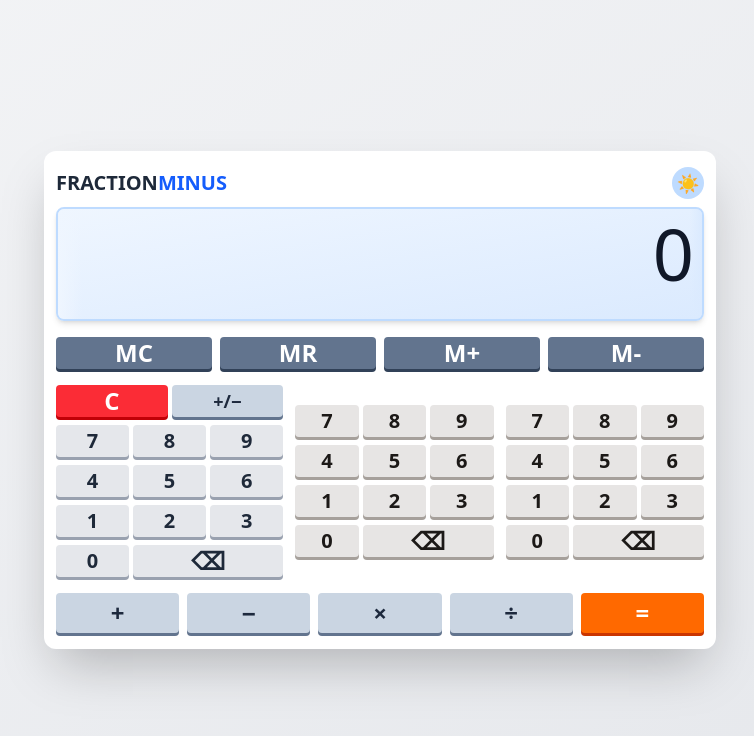
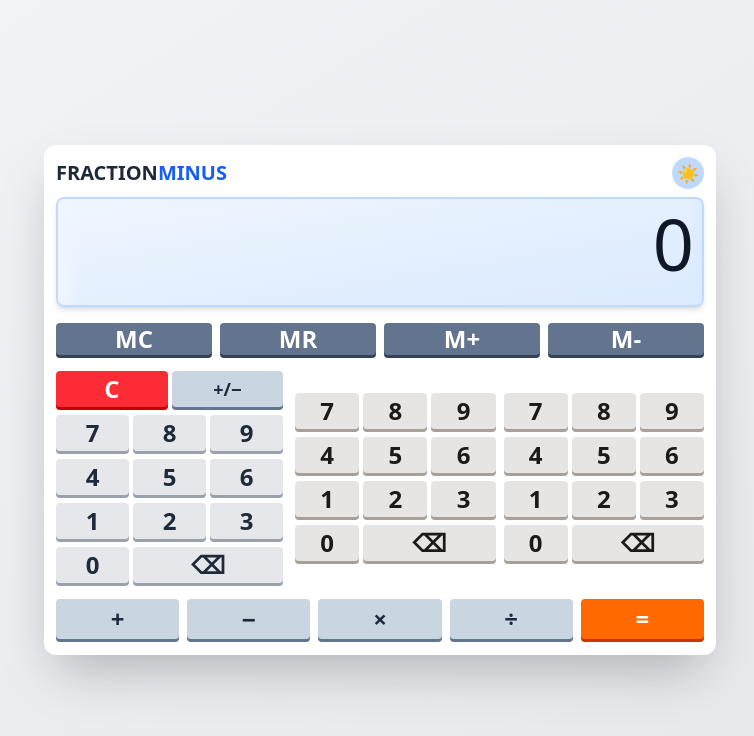
Before and after one commit to kototok903/fraction-calculator, a React (Vite) app: page / in a window 1280 px wide. Shown: the top 736 px of the page, without its empty margins (260-1014 px from the left). Built offline with nearby package versions, Linux system fonts and the light colour scheme.

Commit message:
chore(styles): button size changes

```diff
--- a/src/components/Calculator.tsx
+++ b/src/components/Calculator.tsx
@@ -201,7 +201,7 @@ export function Calculator() {
   };
 
   return (
-    <div className="bg-calc px-3 py-4 md:rounded-xl shadow-2xl md:max-w-2xl w-full min-w-0">
+    <div className="bg-calc px-3 pt-3 pb-4 md:rounded-xl shadow-2xl md:max-w-2xl w-full min-w-0">
       <div className="flex items-center justify-between mb-2">
         <h1 className="text-xl font-bold text-title">
           FRACTION<span className="text-title-accent">MINUS</span>
@@ -236,7 +236,7 @@ export function Calculator() {
           onToggleSign={handleToggleSign}
         />
 
-        <div className="flex-[1.5] md:flex-[1.8] px-2 md:px-0 flex flex-col md:flex-row items-center gap-3 overflow-visible">
+        <div className="flex-[1.5] md:flex-[1.8] px-2 md:px-0 flex flex-col md:flex-row items-center gap-2 overflow-visible">
           <Keypad
             buttonVariant="fraction"
             onInput={handleNumInput}
--- a/src/components/Display.tsx
+++ b/src/components/Display.tsx
@@ -49,14 +49,7 @@ export function Display({
         : null;
 
   return (
-    <div className="relative py-2 rounded-lg border-2 shadow-md bg-linear-to-br from-display-bg-from to-display-bg-to border-display overflow-hidden">
-      <div className="pointer-events-none absolute inset-y-0 left-0 w-6 bg-linear-to-r from-display-fade-from to-transparent" />
-      <div className="pointer-events-none absolute inset-y-0 right-0 w-3 bg-linear-to-l from-display-fade-to to-transparent" />
-      {memory && (
-        <div className="absolute bottom-0 left-0 leading-tight text-nowrap px-2 pt-0.5 max-w-[50%] rounded-bl-md rounded-tr-lg text-ellipsis overflow-hidden bg-memory-badge text-memory-badge">
-          M {formatFraction(memory)}
-        </div>
-      )}
+    <div className="relative pt-2 pb-1 rounded-lg border-2 shadow-md bg-linear-to-br from-display-bg-from to-display-bg-to border-display overflow-hidden">
       <div className="relative">
         <div className="flex flex-row-reverse items-center gap-2 text-4xl font-stretch-condensed px-2 overflow-x-auto overflow-y-hidden scrollbar-hide">
           {result ? (
@@ -89,6 +82,13 @@ export function Display({
       <div className="text-right text-lg leading-none px-2 text-display mt-1">
         {decimalResult ? `≈ ${decimalResult.toFixed(4)}` : "\u00A0"}
       </div>
+      <div className="pointer-events-none absolute inset-y-0 left-0 w-6 bg-linear-to-r from-display-fade-from to-transparent" />
+      <div className="pointer-events-none absolute inset-y-0 right-0 w-3 bg-linear-to-l from-display-fade-to to-transparent" />
+      {memory && (
+        <div className="absolute bottom-0 left-0 leading-tight text-nowrap px-2 pt-0.5 max-w-[50%] rounded-bl-md rounded-tr-lg text-ellipsis overflow-hidden bg-memory-badge text-memory-badge">
+          M {formatFraction(memory)}
+        </div>
+      )}
     </div>
   );
 }
--- a/src/components/Keypad.tsx
+++ b/src/components/Keypad.tsx
@@ -57,7 +57,7 @@ export function Keypad({
             <Button
               onClick={onClear}
               variant="clear"
-              className={`${canShrink ? "min-h-10 md:min-h-8" : "min-h-8"} font-semibold ${onToggleSign ? "" : "col-span-2"}`}
+              className={`${canShrink ? "min-h-11 md:min-h-9" : "min-h-9"} font-semibold ${onToggleSign ? "" : "col-span-2"}`}
             >
               C
             </Button>
@@ -66,7 +66,7 @@ export function Keypad({
             <Button
               onClick={onToggleSign}
               variant="toggle"
-              className={`${canShrink ? "min-h-10 md:min-h-8" : "min-h-8"} text-lg font-semibold ${onClear ? "" : "col-span-2"}`}
+              className={`${canShrink ? "min-h-11 md:min-h-9" : "min-h-9"} text-lg font-semibold ${onClear ? "" : "col-span-2"}`}
             >
               +/−
             </Button>
@@ -84,9 +84,9 @@ export function Keypad({
             className={`
               font-semibold
               ${btn === "0" ? "col-span-1" : ""}
-              ${btn === "⌫" ? "col-span-2" : "text-xl"}
+              ${btn === "⌫" ? "col-span-2" : ""}
               ${canShrink ? twoColOrder[btn] : ""}
-              ${canShrink ? "min-h-10 md:min-h-8" : "min-h-8"}
+              ${canShrink ? "min-h-11 md:min-h-9" : "min-h-9"}
             `}
           >
             {btn}
```
